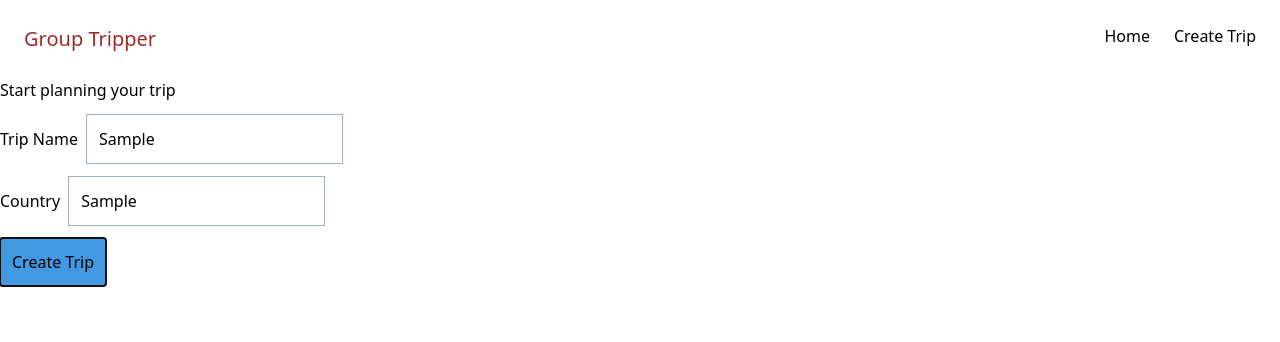
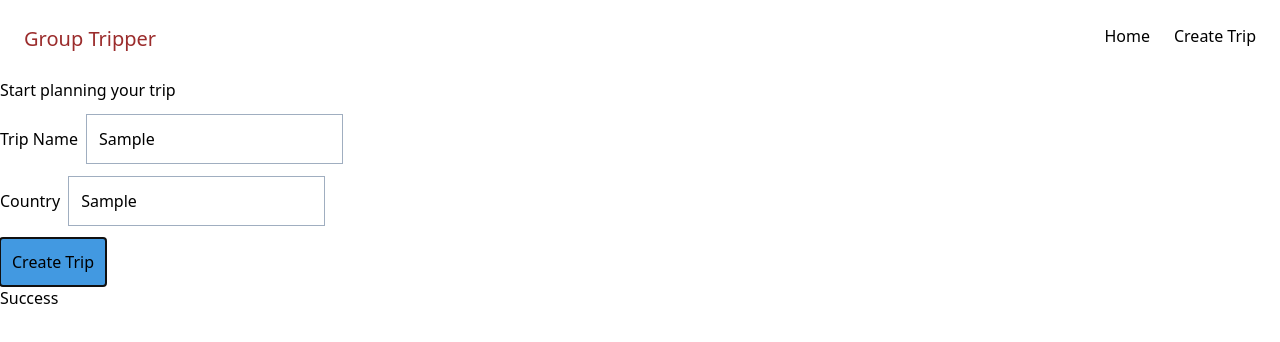
Before and after one commit to hucki/grouptripper, a React (Create React App) app in the folder client/: page /create-trip in a window 1280 px wide. Both pictures are taken after typing "Sample", "Sample" into the empty fields and a click on the button "Create Trip". Shown: the top 342 px of the page. Built offline with nearby package versions, Linux system fonts and the light colour scheme.

Commit message:
Add test for CreateTrip form

```diff
--- a/client/src/components/CreateTrip.tsx
+++ b/client/src/components/CreateTrip.tsx
@@ -1,4 +1,4 @@
-import React from 'react';
+import React, { useState } from 'react';
 import { Formik, Form, Field, FormikHelpers } from 'formik';
 
 type Trip = {
@@ -7,6 +7,8 @@ type Trip = {
 };
 
 export default function CreateTrip(): JSX.Element {
+  const [redirect, setRedirect] = useState(false);
+
   return (
     <>
       <h2>Start planning your trip</h2>
@@ -20,7 +22,7 @@ export default function CreateTrip(): JSX.Element {
           { setSubmitting }: FormikHelpers<Trip>
         ): void => {
           setTimeout(() => {
-            alert(JSON.stringify(values, null, 2));
+            setRedirect(true);
             setSubmitting(false);
           }, 500);
         }}
@@ -50,6 +52,7 @@ export default function CreateTrip(): JSX.Element {
           </button>
         </Form>
       </Formik>
+      {redirect ? <div>Success</div> : null}
     </>
   );
 }
```
Also changed, not shown: 1 other file (tests, documents, lock files or other folders).
